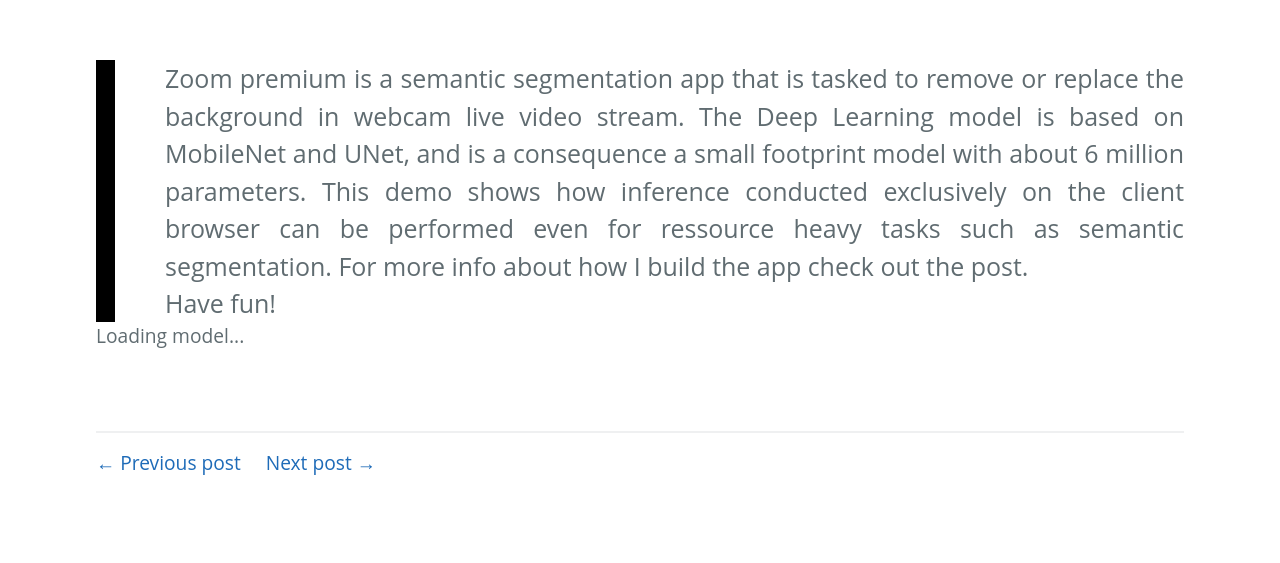
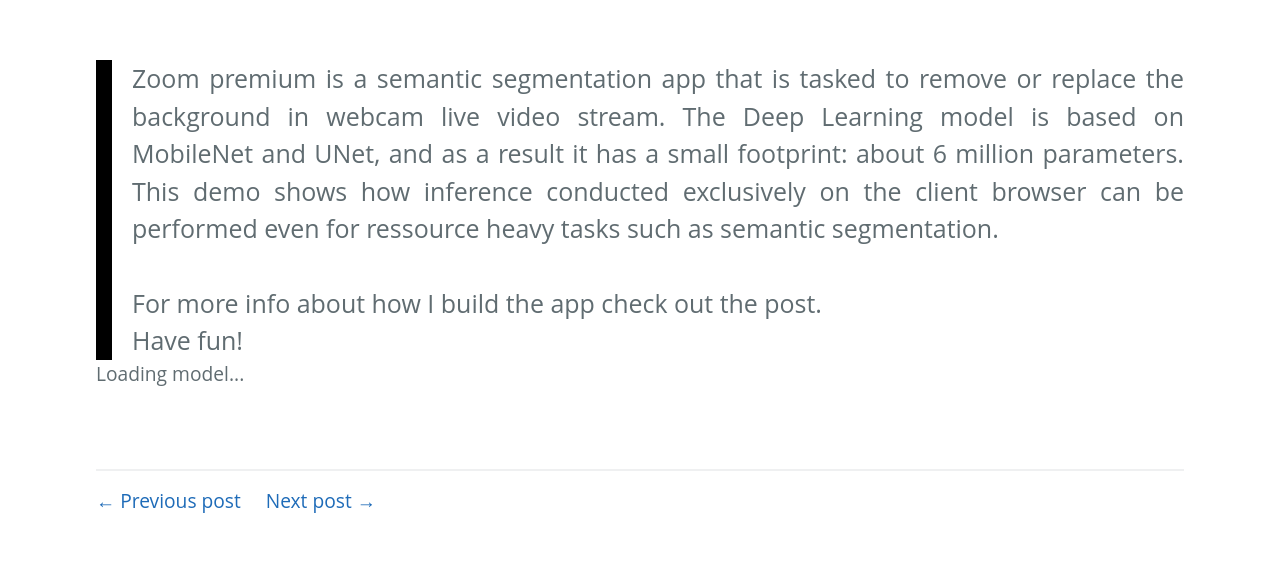
Before and after one commit to jmlb/jmlb.github.io, a Jekyll site: the page built from _posts/2018-06-24-insight_project.md, in a window 1280 px wide. Shown: the part 662-1225 px from the top of the page. Built offline with Jekyll 4.4.1, drawn with Linux system fonts in a browser that asks for light colours; comment, search, counter and statistics services are not loaded; before the commit the page ends 1188 px from its top, so only the background shows below that.

```diff
--- a/_posts/2018-06-24-insight_project.md
+++ b/_posts/2018-06-24-insight_project.md
@@ -9,7 +9,9 @@
 github-link: "na"
 ---
 
-<div style="text-align: justify; border-left: 1.2rem solid black; padding-left: 50px;margin-top:5rem"><span style="font-size: 1.3em;"> Zoom premium is a semantic segmentation app that is tasked to remove or replace the background in webcam live video stream. The Deep Learning model is based on MobileNet and UNet, and is a consequence a small footprint model with about 6 million parameters. This demo shows how inference conducted exclusively on the client browser can be performed even for ressource heavy tasks such as semantic segmentation.
+<div style="text-align: justify; border-left: 1.0rem solid black; padding-left: 20px;margin-top:5rem"><span style="font-size: 1.3em;"> Zoom premium is a semantic segmentation app that is tasked to remove or replace the background in webcam live video stream. The Deep Learning model is based on MobileNet and UNet, and as a result it has a small footprint: about 6 million parameters. This demo shows how inference conducted exclusively on the client browser can be performed even for ressource heavy tasks such as semantic segmentation.
+<br>
+<br>
 For more info about how I build the app check out the post.<br>
 Have fun!
 </span>
@@ -35,7 +37,7 @@
     <!-- menu -->
     <div style="float: left; display: inline-block; margin-left: 1 1 1 1; padding: 0px; border: 1px solid rgba(255, 255, 255, 0.50); text-align: center; color:#FFF; font-size: 1.2rem; padding-top: 5px">
     Settings
-    <hr style="background-color: rgba(255, 255, 255, 0.05); width: 80%">
+    <hr style="background-color: rgba(175, 175, 175, 0.05); width: 80%">
     <br>
     <br>
     <span> <button id="show_original" style="background-color: #f44336; width: 100px; border-radius: 2px; font-size: 1.1rem"> OFF </button></span>
```
Also changed, not shown: other parts of _posts/2018-06-24-insight_project.md (+2 -2 lines).
